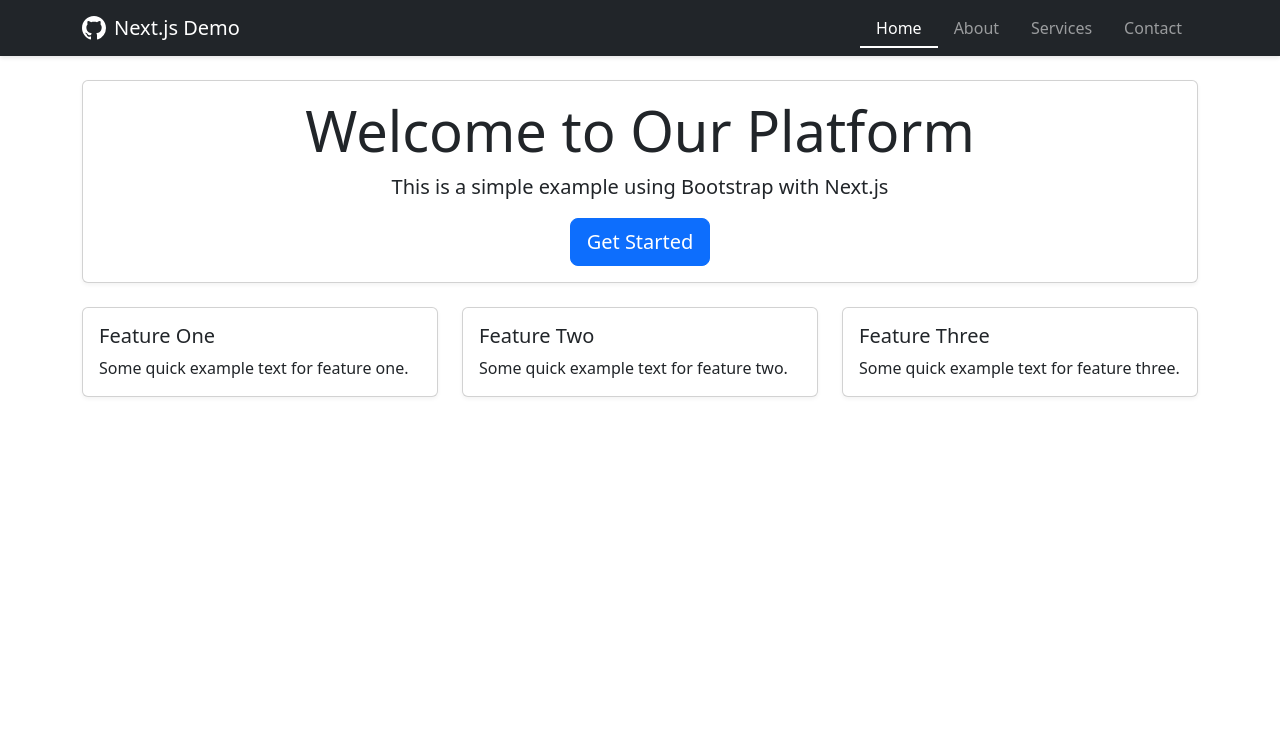
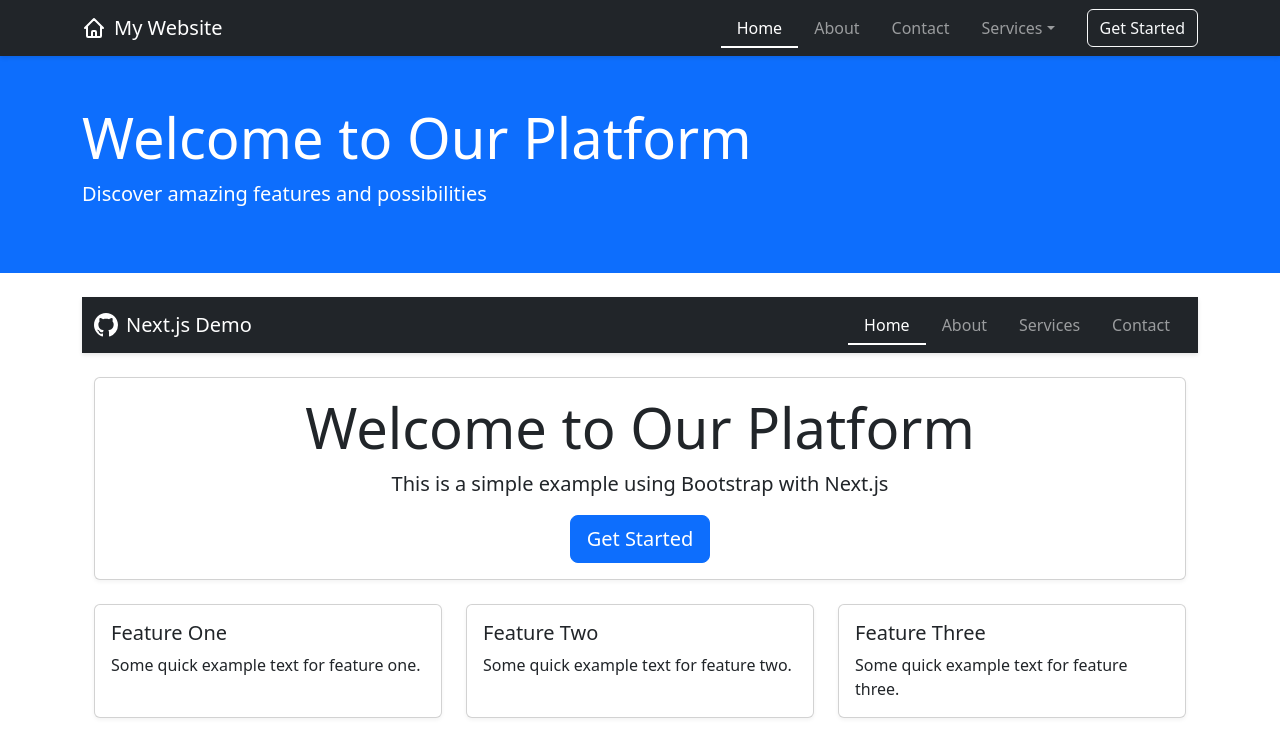
Before and after one commit to ProgrammerNomad/layout-based-next-js-pages-example, a Next.js app: page / in a window 1280 px wide. Shown: the top 756 px of the page. Built offline with nearby package versions, Linux system fonts and the light colour scheme.

Commit message:
Implement MarketingLayout and enhance dashboard and about pages with new layout structure

```diff
--- a/components/layouts/DashboardLayout.js
+++ b/components/layouts/DashboardLayout.js
@@ -7,10 +7,10 @@ const DashboardLayout = ({ children }) => {
       <Header />
       <div className="container-fluid flex-grow-1">
         <div className="row">
-          <div className="col-md-3 col-lg-2 bg-light p-3 border-end">
+          <div className="col-md-3 col-lg-2 bg-light border-end p-3">
             <Sidebar />
           </div>
-          <main className="col-md-9 col-lg-10 px-4 py-3">
+          <main className="col-md-9 col-lg-10 px-md-4 py-4">
             {children}
           </main>
         </div>
--- /dev/null
+++ b/components/layouts/MarketingLayout.js
@@ -0,0 +1,22 @@
+import Header from '../Header';
+
+const MarketingLayout = ({ children }) => {
+  return (
+    <div className="d-flex flex-column min-vh-100">
+      <Header />
+      <main className="flex-grow-1">
+        <div className="bg-primary text-white py-5 mb-4">
+          <div className="container">
+            <h1 className="display-4">Welcome to Our Platform</h1>
+            <p className="lead">Discover amazing features and possibilities</p>
+          </div>
+        </div>
+        <div className="container">
+          {children}
+        </div>
+      </main>
+    </div>
+  );
+};
+
+export default MarketingLayout;
--- a/pages/_app.js
+++ b/pages/_app.js
@@ -7,7 +7,10 @@ function MyApp({ Component, pageProps }) {
     require('bootstrap/dist/js/bootstrap.bundle.min.js');
   }, []);
 
-  return <Component {...pageProps} />;
+  // Use the layout defined at the page level, if available
+  const getLayout = Component.getLayout || ((page) => page);
+
+  return getLayout(<Component {...pageProps} />);
 }
 
 export default MyApp;
--- a/pages/index.js
+++ b/pages/index.js
@@ -1,6 +1,7 @@
 import Head from 'next/head'
 import Navbar from '../components/Navbar'
 import BaseLayout from '../components/layouts/BaseLayout';
+import MarketingLayout from '../components/layouts/MarketingLayout';
 
 export default function Home() {
   return (
@@ -54,5 +55,5 @@ export default function Home() {
 }
 
 Home.getLayout = function getLayout(page) {
-  return <BaseLayout>{page}</BaseLayout>;
+  return <MarketingLayout>{page}</MarketingLayout>;
 };
```
Also changed, not shown: pages/about.js (+8 -1 lines), pages/dashboard.js (+7 -7 lines).
